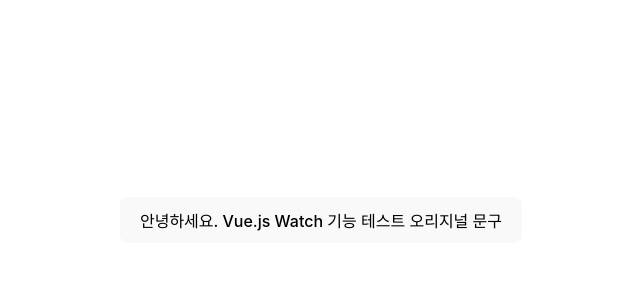
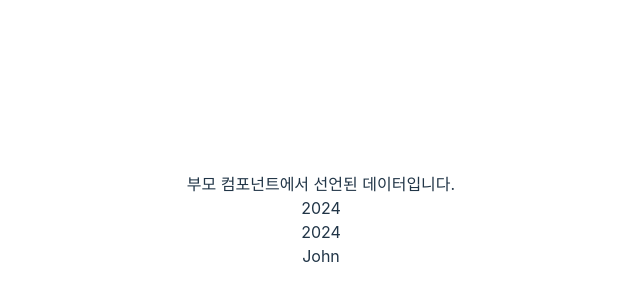
Before and after one commit to yegri/vue-basic, a Vue app: page / in a window 1280 px wide. Shown: the part 180-480 px from the top of the page, without its empty margins (319-959 px from the left). Built offline with nearby package versions, Linux system fonts and the light colour scheme.

Commit message:
OptionsAPI props

```diff
--- a/src/App.vue
+++ b/src/App.vue
@@ -1,33 +1,29 @@
 <template>
-  <button @click="changeMessage">{{ message }}</button>
+  <div>
+    <ChildComponent
+      v-bind:sendProps1="title"
+      v-bind:sendProps2="createdAt"
+      v-bind:sendProps3="obj"
+    />
+  </div>
 </template>
 
 <script>
+import ChildComponent from "./components/ChildComponent.vue";
+
 export default {
+  components: {
+    ChildComponent,
+  },
   data() {
     return {
-      message: "안녕하세요. Vue.js Watch 기능 테스트 오리지널 문구",
+      title: "부모 컴포넌트에서 선언된 데이터입니다.",
+      createdAt: 2024,
+      obj: {
+        id: 2024,
+        name: "John",
+      },
     };
-  },
-
-  // message라는 변수가 바뀌는 것을 지켜보고 있다가 changeMessage()를 통해 바뀌게 되면 alert창을 띄워줌
-  // 데이터 뿐만 아니라 computed로 계산된 형태의 데이터도 watch로 감지할 수 있음
-  // 보통 게시판에서 한 컬럼을 선택하였을 때, 고유한 id 값이 바뀜을 감지하고
-  // 이때, 그 id 값에 따른 상세 데이터를 호출할 때 주로 사용함
-  watch: {
-    message() {
-      window.alert("message 변수에 담긴 데이터가 변경되었습니다.");
-    },
-    id() {
-      // 해당 상세데이터를 조회하는 api 호출
-    },
-  },
-
-  methods: {
-    changeMessage() {
-      console.log("함수 호출");
-      this.message = "변경된 message 데이터입니다.";
-    },
   },
 };
 </script>
--- /dev/null
+++ b/src/components/ChildComponent.vue
@@ -0,0 +1,21 @@
+<template>
+  <div>{{ sendProps1 }}</div>
+  <div>{{ sendProps2 }}</div>
+  <div>{{ sendProps3.id }}</div>
+  <div>{{ sendProps3.name }}</div>
+</template>
+
+<script>
+export default {
+  props: {
+    sendProps1: String,
+    sendProps2: Number,
+    sendProps3: Object,
+  },
+  data() {
+    return {};
+  },
+};
+</script>
+
+<style lang="scss" scoped></style>
```
